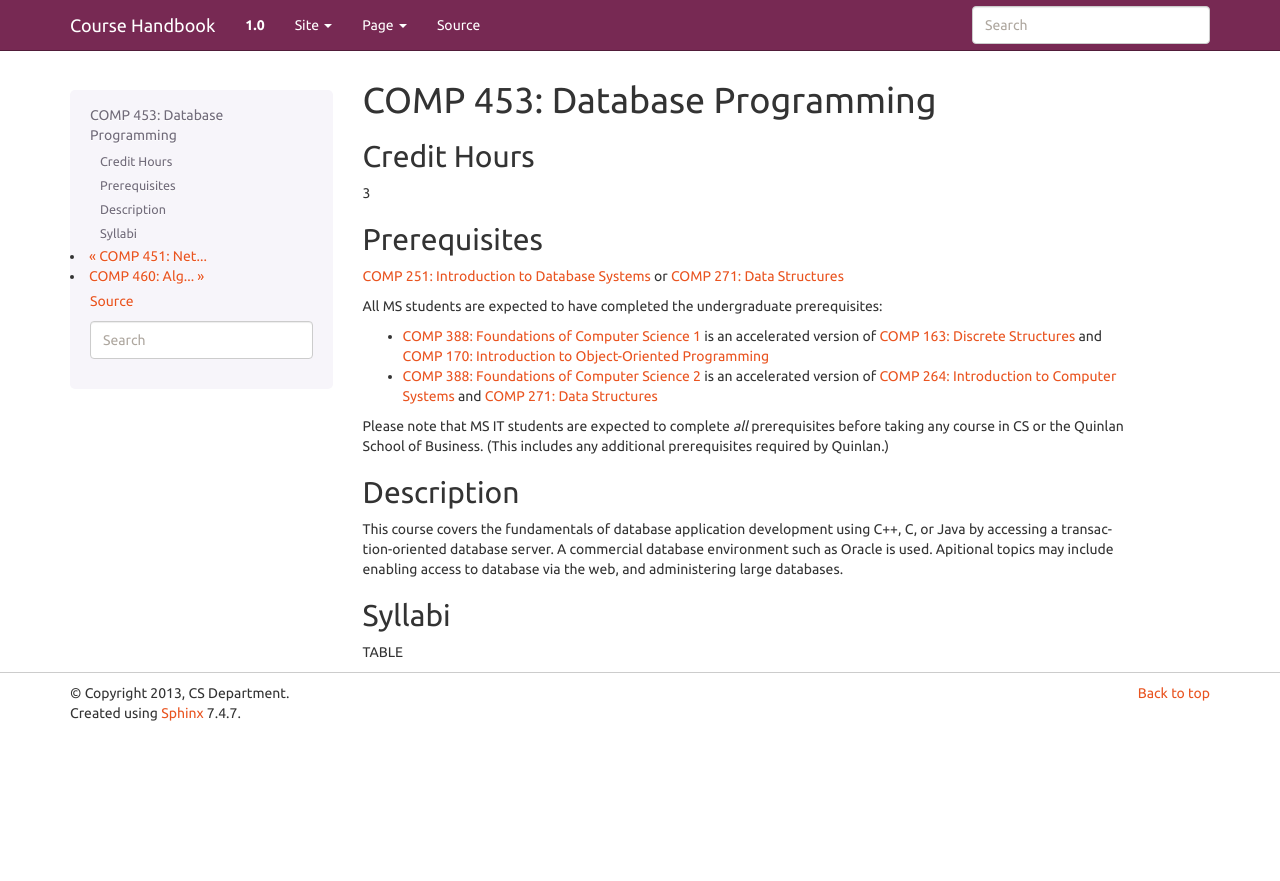
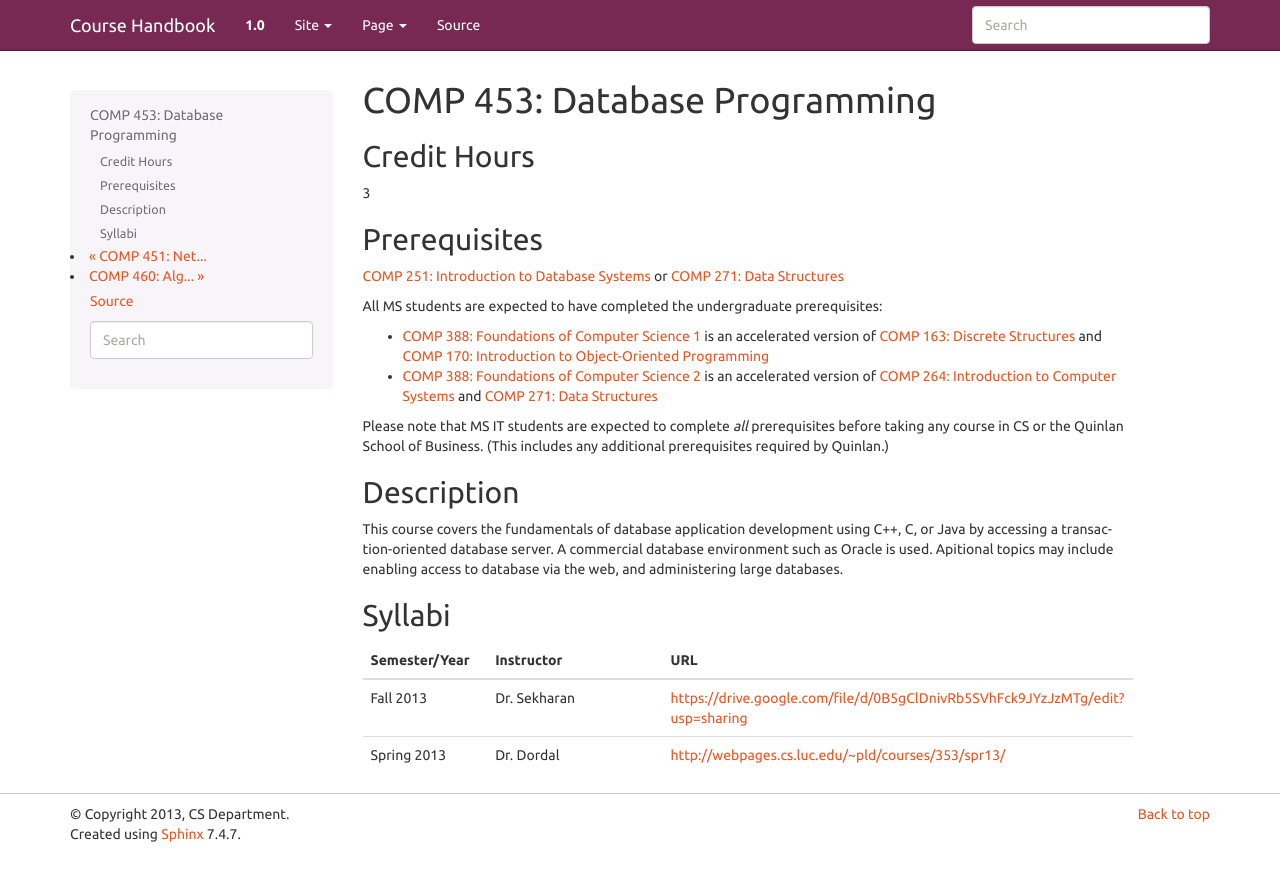
Before and after one commit to kyang5/coursedescriptions, a Sphinx documentation site: the page built from source/comp453.rst, in a window 1280 px wide. Shown: the top 881 px of the page. Built offline with Sphinx 7.4.7, drawn with Linux system fonts in a browser that asks for light colours.

Commit message:
added syllabi to 451, 453, 471

```diff
--- a/source/comp353.rst
+++ b/source/comp353.rst
@@ -34,5 +34,5 @@ Syllabi
    	:header: "Semester/Year", "Instructor", "URL"
    	:widths: 15, 25, 50
 
+	"Fall 2013", "Dr. Sekharan", "https://drive.google.com/file/d/0B5gClDnivRb5SVhFck9JYzJzMTg/edit?usp=sharing"
 	"Spring 2013", "Dr. Dordal", "http://webpages.cs.luc.edu/~pld/courses/353/spr13/"
-	"Spring 2013", "Dr. Sekharan", "https://drive.google.com/file/d/0B5gClDnivRb5SVhFck9JYzJzMTg/edit?usp=sharing"
--- a/source/comp451.rst
+++ b/source/comp451.rst
@@ -41,3 +41,9 @@ Students will become familiar with the SNMP protocol, with how large-scale Netwo
 
 Syllabi
 --------------------
+
+.. csv-table::
+   	:header: "Semester/Year", "Instructor", "URL"
+   	:widths: 15, 25, 50
+
+	"Spring 2011", "Dr. Dordal", "http://webpages.cs.luc.edu/~pld/courses/netmgmt/spr11/"
--- a/source/comp453.rst
+++ b/source/comp453.rst
@@ -23,6 +23,11 @@ include enabling access to database via the web, and administering large
 databases.
 
 Syllabi
--------------
+--------------------
 
-TABLE
+.. csv-table::
+   	:header: "Semester/Year", "Instructor", "URL"
+   	:widths: 15, 25, 50
+
+	"Fall 2013", "Dr. Sekharan", "https://drive.google.com/file/d/0B5gClDnivRb5SVhFck9JYzJzMTg/edit?usp=sharing"
+	"Spring 2013", "Dr. Dordal", "http://webpages.cs.luc.edu/~pld/courses/353/spr13/"
```
Also changed, not shown: source/comp471.rst (+5 -3 lines).
